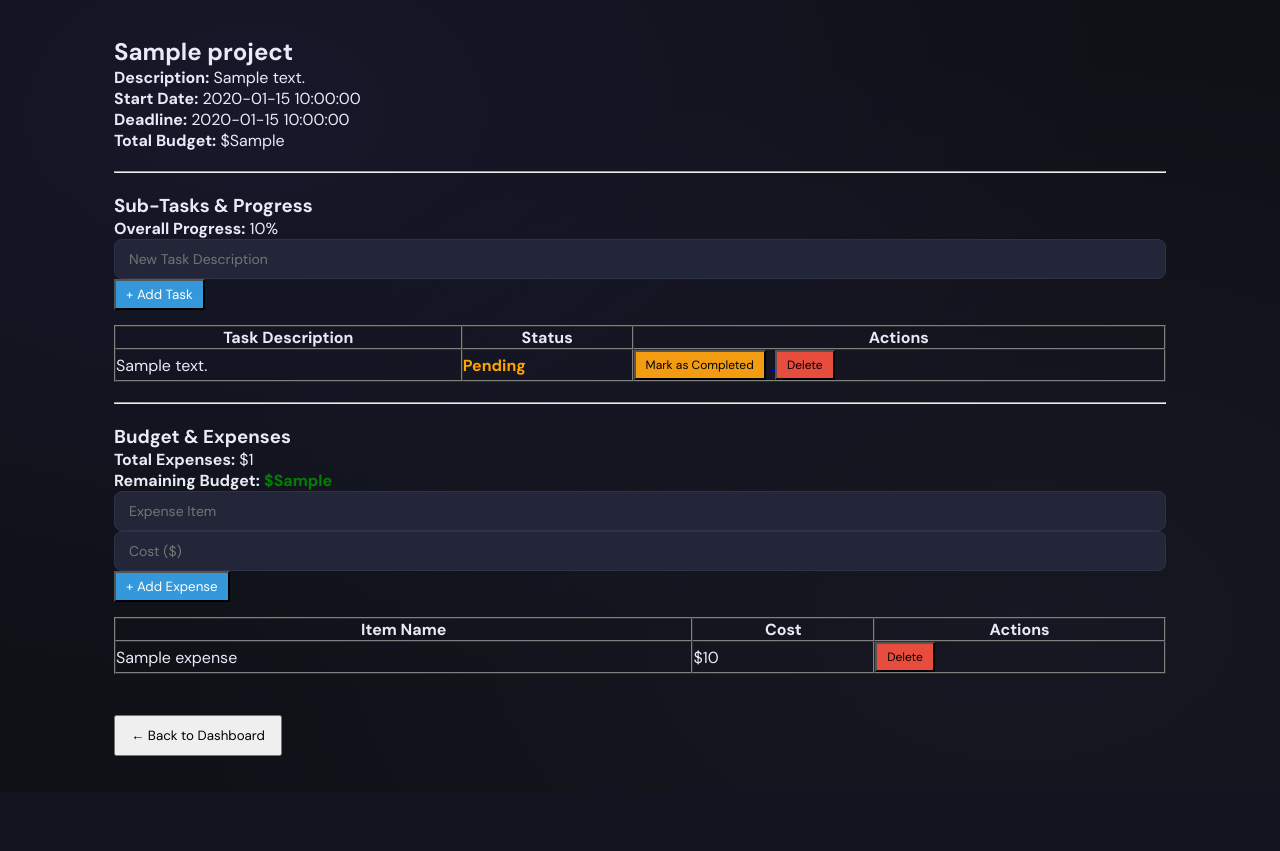
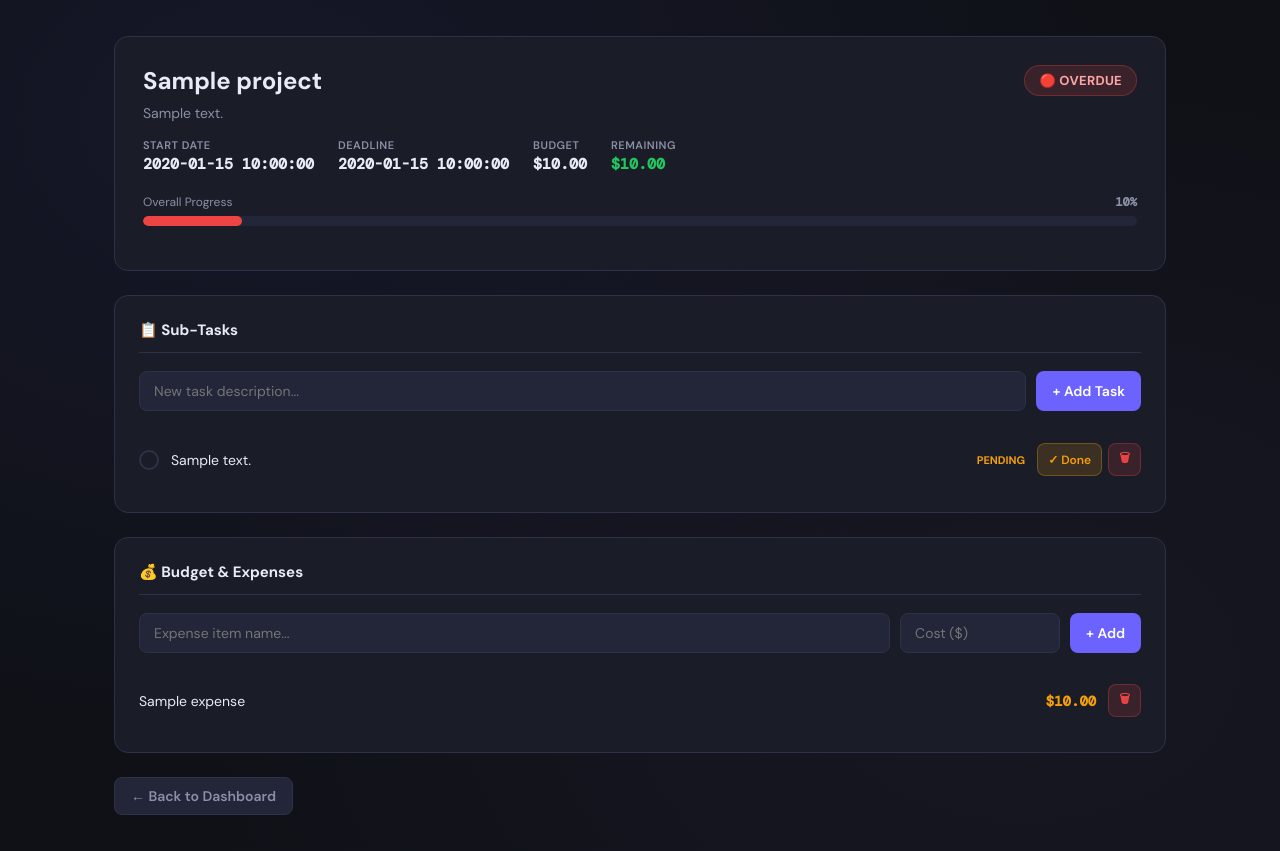
Before and after one commit to minaay25/Academic-Project-Tracker, a Flask app: template templates/project_detail.html in a window 1280 px wide. Shown: the part 60-911 px from the top of the page. Before the commit the page ends 816 px from the top, so only its background shows below. Run offline with Flask 3, Linux system fonts and the light colour scheme; the template is opened without the code that fills it: most values are stand-ins (such as "Sample title", 1, 10 or a date in 2020).

Commit message:
[US2][US3] Add color progress bar, budget bar, and overspend warning

```diff
--- a/templates/project_detail.html
+++ b/templates/project_detail.html
@@ -1,95 +1,135 @@
 {% extends 'base.html' %}
 
 {% block content %}
-    <h2>{{ project.title }}</h2>
-    <p><strong>Description:</strong> {{ project.description }}</p>
-    <p><strong>Start Date:</strong> {{ project.start_date }}</p>
-    <p><strong>Deadline:</strong> {{ project.deadline }}</p>
-    <p><strong>Total Budget:</strong> ${{ project_budget }}</p>
 
-    <hr style="margin: 20px 0;">
+<div class="detail-header">
+    <div style="display:flex; justify-content:space-between; align-items:flex-start; flex-wrap:wrap; gap:12px;">
+        <div>
+            <div class="detail-title">{{ project.title }}</div>
+            <div style="font-size:14px; color:var(--text-muted); margin-top:4px;">{{ project.description or 'No description.' }}</div>
+        </div>
+        <div>
+            {% if deadline_status == 'Overdue' %}
+                <span class="badge badge-red" style="font-size:13px; padding:6px 14px;">🔴 Overdue</span>
+            {% elif days_left <= 3 %}
+                <span class="badge badge-yellow" style="font-size:13px; padding:6px 14px;">⚡ {{ deadline_status }}</span>
+            {% else %}
+                <span class="badge badge-green" style="font-size:13px; padding:6px 14px;">✅ {{ deadline_status }}</span>
+            {% endif %}
+        </div>
+    </div>
 
-    <h3>Sub-Tasks & Progress</h3>
-    <p><strong>Overall Progress:</strong> {{ progress }}%</p>
+    <div class="detail-meta">
+        <div class="detail-meta-item">
+            <span class="detail-meta-label">Start Date</span>
+            <span class="detail-meta-value">{{ project.start_date }}</span>
+        </div>
+        <div class="detail-meta-item">
+            <span class="detail-meta-label">Deadline</span>
+            <span class="detail-meta-value">{{ project.deadline }}</span>
+        </div>
+        <div class="detail-meta-item">
+            <span class="detail-meta-label">Budget</span>
+            <span class="detail-meta-value">${{ "%.2f"|format(project_budget) }}</span>
+        </div>
+        <div class="detail-meta-item">
+            <span class="detail-meta-label">Remaining</span>
+            <span class="detail-meta-value" style="color: {% if remaining_budget < 0 %}var(--red){% else %}var(--green){% endif %};">
+                ${{ "%.2f"|format(remaining_budget) }}
+            </span>
+        </div>
+    </div>
 
-    <form method="POST" style="margin-bottom: 15px;">
-        <input type="text" name="description" placeholder="New Task Description" required>
-        <button type="submit" style="background-color: #3498db; color: white; padding: 5px 10px;">+ Add Task</button>
+    <div class="progress-wrap" style="margin-top:20px;">
+        <div class="progress-label">
+            <span>Overall Progress</span>
+            <span style="font-family:'DM Mono',monospace; font-weight:600;">{{ progress }}%</span>
+        </div>
+        <div class="progress-bar" style="height:10px;">
+            <div class="progress-fill {% if progress < 40 %}low{% elif progress < 80 %}mid{% else %}high{% endif %}"
+                 style="width: {{ progress }}%;"></div>
+        </div>
+    </div>
+</div>
+
+<div class="panel">
+    <div class="panel-title">📋 Sub-Tasks</div>
+
+    <form method="POST" class="add-form">
+        <input type="text" name="description" placeholder="New task description..." required>
+        <button type="submit" class="btn btn-primary">+ Add Task</button>
     </form>
 
-    <table border="1" cellpadding="10" cellspacing="0" style="width: 100%; margin-bottom: 20px;">
-        <tr>
-            <th>Task Description</th>
-            <th>Status</th>
-            <th>Actions</th>
-        </tr>
+    {% if tasks %}
         {% for task in tasks %}
-        <tr>
-            <td style="{% if task.is_completed %}text-decoration: line-through; color: gray;{% endif %}">
-                {{ task.description }}
-            </td>
-            <td style="font-weight: bold; color: {% if task.is_completed %}green{% else %}orange{% endif %};">
-                {% if task.is_completed %}Completed{% else %}Pending{% endif %}
-            </td>
-            <td>
-                <a href="{{ url_for('toggle_task', task_id=task.id) }}">
-                    <button style="background-color: #f39c12; padding: 5px 10px; font-size: 12px; margin-right: 5px;">
-                        Mark as {% if task.is_completed %}Pending{% else %}Completed{% endif %}
-                    </button>
+        <div class="task-item">
+            <div class="task-check {% if task.is_completed %}done{% endif %}">
+                {% if task.is_completed %}✓{% endif %}
+            </div>
+            <div class="task-desc {% if task.is_completed %}done{% endif %}">{{ task.description }}</div>
+            <span class="task-status {% if task.is_completed %}done{% else %}pending{% endif %}">
+                {% if task.is_completed %}Done{% else %}Pending{% endif %}
+            </span>
+            <div class="task-actions">
+                <a href="{{ url_for('toggle_task', task_id=task.id) }}" class="btn btn-warning btn-sm">
+                    {% if task.is_completed %}↩ Undo{% else %}✓ Done{% endif %}
                 </a>
+                <a href="{{ url_for('delete_task', task_id=task.id) }}" class="btn btn-danger btn-sm"
+                   onclick="return confirm('Delete this task?')">🗑</a>
+            </div>
+        </div>
+        {% endfor %}
+    {% else %}
+        <div style="text-align:center; padding:24px; color:var(--text-muted); font-size:14px;">
+            No tasks yet. Add your first task above.
+        </div>
+    {% endif %}
+</div>
 
-                <a href="{{ url_for('delete_task', task_id=task.id) }}">
-                    <button style="background-color: #e74c3c; padding: 5px 10px; font-size: 12px;" onclick="return confirm('Are you sure you want to delete this task?');">Delete</button>
-                </a>
-            </td>
-        </tr>
-        {% else %}
-        <tr>
-            <td colspan="3" style="text-align: center;">No tasks added yet.</td>
-        </tr>
-        {% endfor %}
-    </table>
+<div class="panel">
+    <div class="panel-title">💰 Budget & Expenses</div>
 
-    <hr style="margin: 20px 0;">
+    {% if project_budget > 0 %}
+    {% set pct = [(total_expenses / project_budget * 100), 100]|min %}
+    <div class="budget-bar-wrap">
+        <div class="budget-bar">
+            <div class="budget-fill {% if pct < 70 %}ok{% elif pct < 100 %}warn{% else %}over{% endif %}"
+                 style="width: {{ pct }}%;"></div>
+        </div>
+        <div class="budget-stats">
+            <span>Spent: ${{ "%.2f"|format(total_expenses) }}</span>
+            <span>Budget: ${{ "%.2f"|format(project_budget) }}</span>
+        </div>
+    </div>
+    {% if remaining_budget < 0 %}
+    <div style="background:rgba(239,68,68,0.1); border:1px solid rgba(239,68,68,0.3); border-radius:8px; padding:10px 14px; margin-bottom:16px; font-size:13px; color:#fca5a5;">
+        ⚠️ Over budget by ${{ "%.2f"|format(remaining_budget|abs) }}!
+    </div>
+    {% endif %}
+    {% endif %}
 
-    <h3>Budget & Expenses</h3>
-    <p><strong>Total Expenses:</strong> ${{ total_expenses }}</p>
-    <p><strong>Remaining Budget:</strong>
-        <span style="font-weight: bold; color: {% if remaining_budget < 0 %}red{% else %}green{% endif %};">
-            ${{ remaining_budget }}
-            {% if remaining_budget < 0 %} (Over Budget!){% endif %}
-        </span>
-    </p>
-
-    <form action="{{ url_for('add_expense', project_id=project.id) }}" method="POST" style="margin-bottom: 15px;">
-        <input type="text" name="item_name" placeholder="Expense Item" required>
-        <input type="number" step="0.01" name="cost" placeholder="Cost ($)" required>
-        <button type="submit" style="background-color: #3498db; color: white; padding: 5px 10px;">+ Add Expense</button>
+    <form action="{{ url_for('add_expense', project_id=project.id) }}" method="POST" class="add-form">
+        <input type="text" name="item_name" placeholder="Expense item name..." required>
+        <input type="number" step="0.01" name="cost" placeholder="Cost ($)" required style="max-width:140px;">
+        <button type="submit" class="btn btn-primary">+ Add</button>
     </form>
 
-    <table border="1" cellpadding="10" cellspacing="0" style="width: 100%; margin-bottom: 20px;">
-        <tr>
-            <th>Item Name</th>
-            <th>Cost</th>
-            <th>Actions</th>
-        </tr>
+    {% if expenses %}
         {% for expense in expenses %}
-        <tr>
-            <td>{{ expense.item_name }}</td>
-            <td>${{ expense.cost }}</td>
-            <td>
-                <a href="{{ url_for('delete_expense', expense_id=expense.id) }}">
-                    <button style="background-color: #e74c3c; padding: 5px 10px; font-size: 12px;" onclick="return confirm('Are you sure you want to delete this expense?');">Delete</button>
-                </a>
-            </td>
-        </tr>
-        {% else %}
-        <tr>
-            <td colspan="3" style="text-align: center;">No expenses recorded yet.</td>
-        </tr>
+        <div class="expense-item">
+            <div class="expense-name">{{ expense.item_name }}</div>
+            <div class="expense-cost">${{ "%.2f"|format(expense.cost) }}</div>
+            <a href="{{ url_for('delete_expense', expense_id=expense.id) }}" class="btn btn-danger btn-sm"
+               onclick="return confirm('Delete this expense?')">🗑</a>
+        </div>
         {% endfor %}
-    </table>
+    {% else %}
+        <div style="text-align:center; padding:24px; color:var(--text-muted); font-size:14px;">
+            No expenses recorded yet.
+        </div>
+    {% endif %}
+</div>
 
-    <br>
-    <a href="{{ url_for('home') }}"><button style="padding: 10px 15px;">&larr; Back to Dashboard</button></a>
+<a href="{{ url_for('home') }}" class="btn btn-ghost">← Back to Dashboard</a>
+
 {% endblock %}
```
